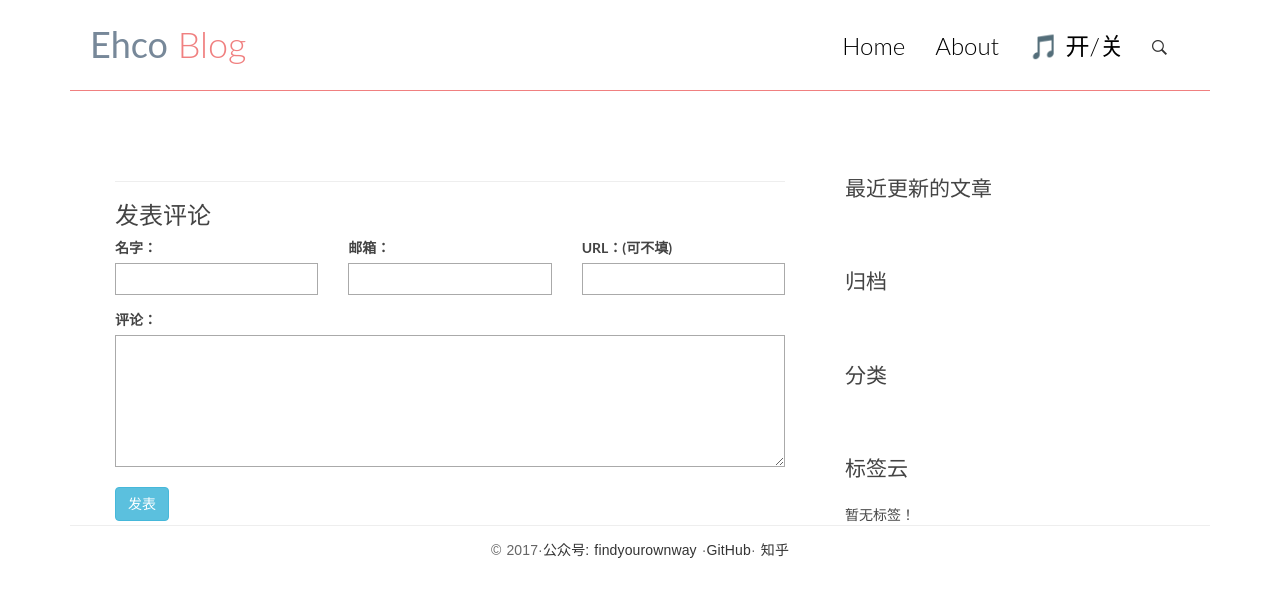
After one commit to Ehco1996/django_blog, a Django app: template templates/comments/reply.html in a window 1280 px wide. The commit adds this page. Shown: the top 597 px of the page. Run offline with Django 3.2, Linux system fonts and the light colour scheme; the template is opened without the code that fills it: values that come from a table or form of the project are taken from there, others are empty; some libraries are stand-ins or nearby versions.

Commit message:
二级评论模块设计

```diff
--- a/blog/admin.py
+++ b/blog/admin.py
@@ -11,7 +11,7 @@
 
 
 class PostComment(admin.ModelAdmin):
-    list_display=['name','text','url','created_time']
+    list_display=['name','pk','text','url','created_time']
 
 
 # Register your models here.
--- a/comments/models.py
+++ b/comments/models.py
@@ -11,9 +11,17 @@
     # 我们给评论创建一个自动的时间
     created_time = models.DateTimeField(auto_now_add=True)
 
+    # 父级评论id
+    parent = models.BigIntegerField(default=0, verbose_name='父级评论id')
+    # 评论层级
+    level = models.IntegerField(default=0, verbose_name='评论层级')
+
     # 与post数据库相连接，这里是多对一的关系 用ForeignKey连接到Post类 、
     # 即一个comment只能在一篇post里有，但是一个post里可以有很多comment
     post = models.ForeignKey('blog.Post')
 
     def __str__(self):
         return self.text[:20]
+
+    class Meta:
+        ordering=['-created_time']
--- a/comments/urls.py
+++ b/comments/urls.py
@@ -2,6 +2,10 @@
 from . import views
 
 app_name = 'comments'
-urlpatterns= [
-    url(r'^comment/post/(?P<post_pk>[0-9]+)/$',views.post_comment,name='post_comment'),
+urlpatterns = [
+    url(r'^comment/post/(?P<post_pk>[0-9]+)/$',
+        views.post_comment, name='post_comment'),
+    url(r'^comment/reply/(?P<post_pk>[0-9]+)/(?P<comment_pk>[0-9]+)/$',
+        views.comment_reply, name='comment_reply'),
+
 ]
--- /dev/null
+++ b/templates/comments/reply.html
@@ -0,0 +1,26 @@
+{% extends "base.html" %}
+{% block main %}
+<section class="comment-area" id="comment-area">
+	<hr>
+	<h3>发表评论</h3>
+
+	<form action="{% url 'comments:post_comment' post.pk %}" method="post" class="comment-form">
+		{% csrf_token %}
+		<div class="row">
+			<div class="col-md-4">
+				<label for="{{ form.name.id_for_label }}">名字：</label> {{ form.name }} {{ form.name.errors }}
+			</div>
+			<div class="col-md-4">
+				<label for="{{ form.email.id_for_label }}">邮箱：</label> {{ form.email }} {{ form.email.errors }}
+			</div>
+			<div class="col-md-4">
+				<label for="{{ form.url.id_for_label }}">URL：(可不填)</label> {{ form.url }} {{ form.url.errors }}
+			</div>
+			<div class="col-md-12">
+				<label for="{{ form.text.id_for_label }}">评论：</label> {{ form.text }} {{ form.text.errors }}
+				<button type="submit" class="btn btn-info">发表</button>
+			</div>
+		</div>
+	</form>
+</section>
+{% endblock main%}
```
Also changed, not shown: comments/views.py (+27 -0 lines), templates/blog/detail.html (+3 -7 lines), comments/migrations/0003_auto_20170707_2000.py (added).
